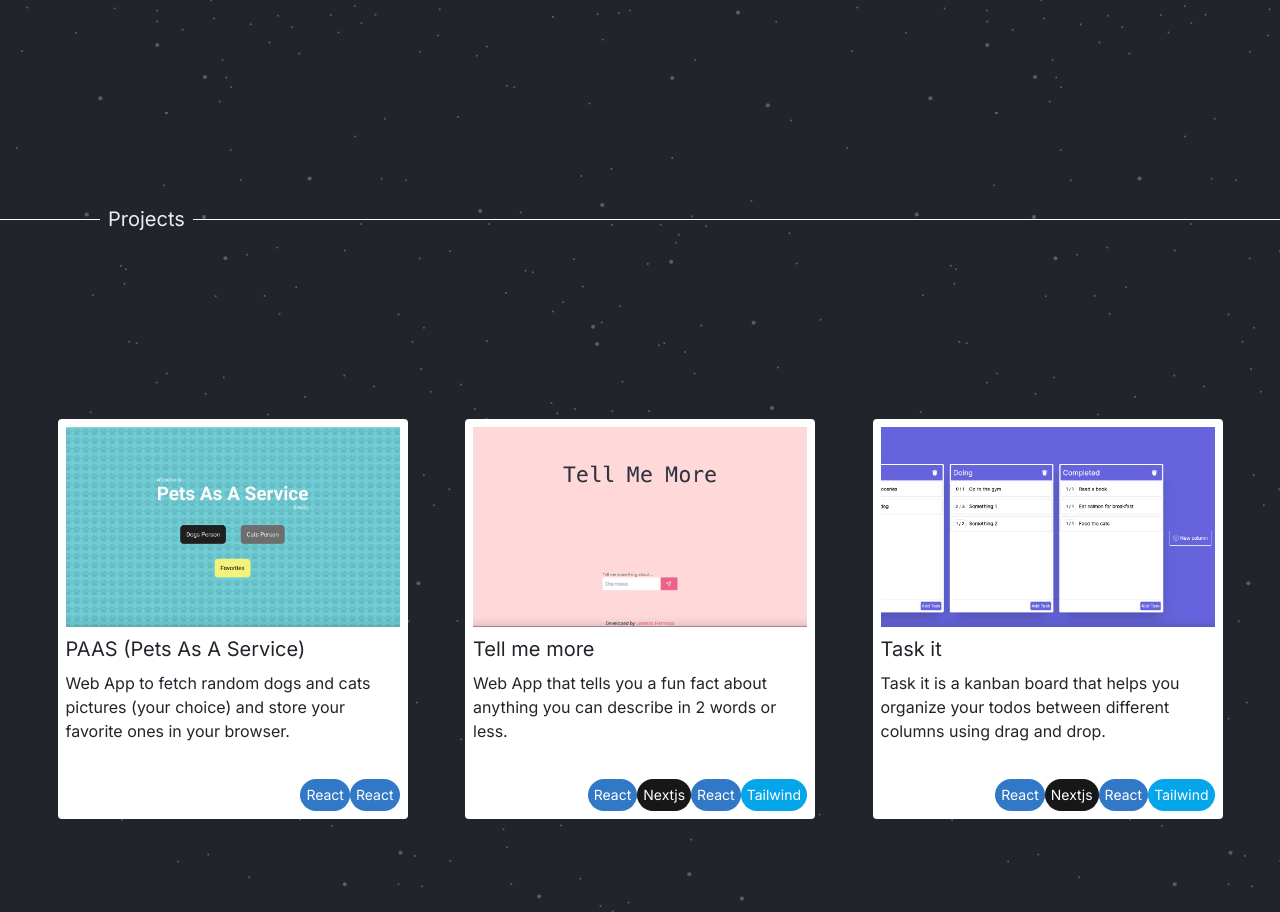
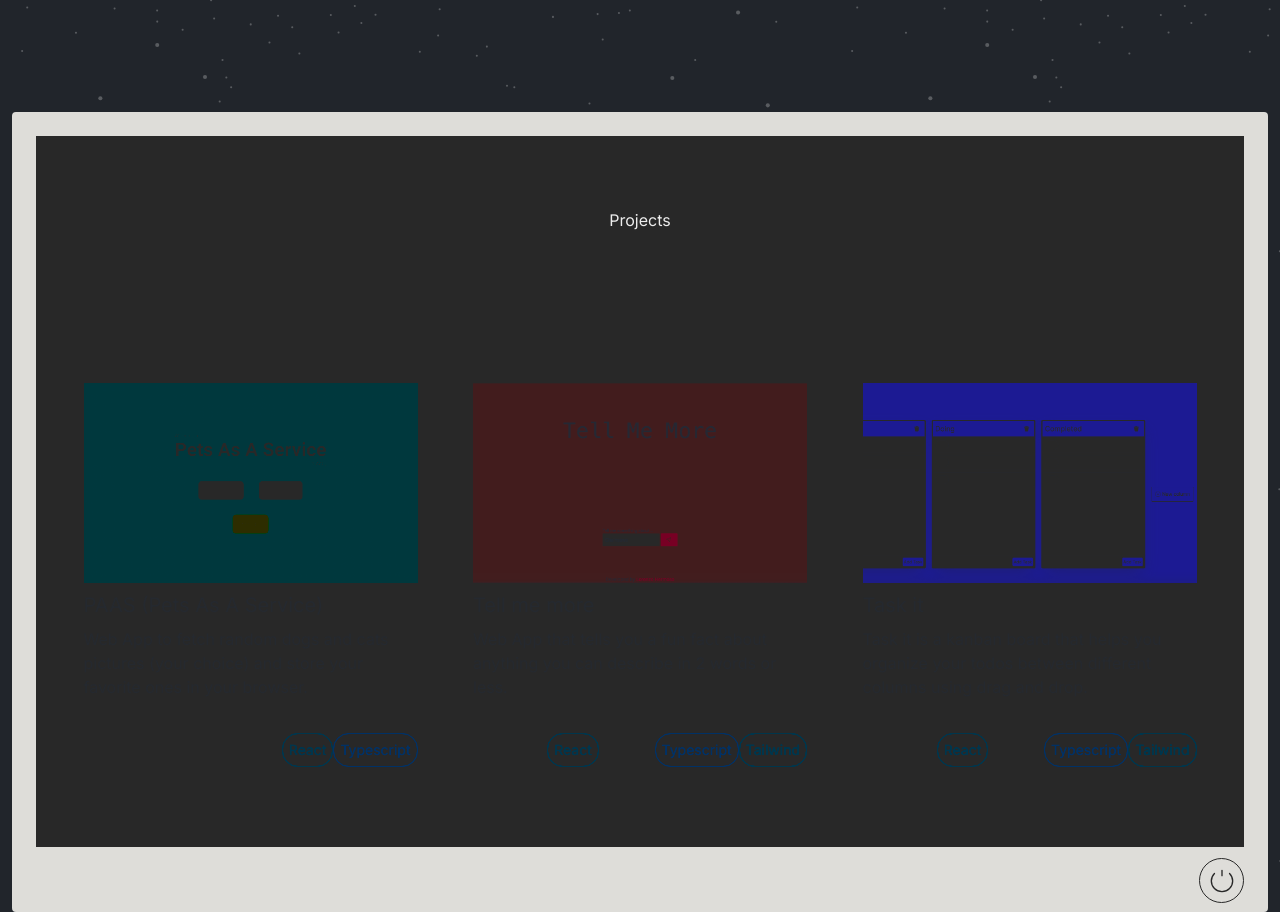
Before and after one commit to lmhmDev/my-portfolio, a Next.js app: page / in a window 1280 px wide. Shown: the part 1488-2400 px from the top of the page. Built offline with nearby package versions, Linux system fonts and the light colour scheme.

Commit message:
projects screen? idk

```diff
--- a/src/components/project-card.tsx
+++ b/src/components/project-card.tsx
@@ -9,19 +9,19 @@ interface Props {
 const ProjectCard = ({ project }: Props) => {
     return (
         <article className='flex text-background' >
-            <div className='flex h-[400px] w-[350px] flex-col justify-between rounded bg-white p-2'>
+            <div className='flex h-[400px] w-[350px] flex-col justify-between rounded-sm bg-white p-2'>
                 <div>
                     <div className='h-[200px] w-full bg-background'>
                         <img className='h-full object-cover' src={project.imgUrl} alt="" />
                     </div>
-                    <p className='text-xl my-2'>{project.name}</p>
+                    <p className='text-xl my-2'>{`${project.name}`}</p>
                     <p>{project.description}</p>
                 </div>
                 <div className='flex justify-end'>
                     {project.technologies.map(technology => {
                         const tech = technologies.find(tech => tech.name === technology)
                         if (!tech) return
-                        return <TechTag technology={tech} />
+                        return <TechTag key={tech.name} technology={tech} />
                     })}
                 </div>
             </div>
--- a/src/components/projects.tsx
+++ b/src/components/projects.tsx
@@ -3,13 +3,18 @@ import ProjectCard from './project-card';
 
 const Projects = () => {
     return (
-        <section className='flex flex-col min-h-screen w-full flex justify-around items-center'>
-            <div className='flex items-center w-full'>
-                <div className='h-[1px] w-[100px] bg-white' />
-                <p className='mx-2 text-xl'>Projects</p>
-                <div className='h-[1px] flex-grow bg-white' />
+        <section className='flex flex-col min-h-screen flex justify-around rounded items-center bg-[#282828] border mx-3 border-b-[65px] border-[24px] border-[#deddd9] relative '>
+            <div className='absolute -bottom-14 right-0 flex gap-6'>
+                <div className='w-[45px] h-[45px] rounded-full bg-[#deddd9] border border-[#282828] flex justify-center items-center'>
+                    <svg className='w-8' xmlns='http://www.w3.org/2000/svg' fill='none' viewBox='0 0 24 24'>
+                        <g stroke='#282828' strokeLinecap='round'>
+                            <path d='M6.343 6.343a8 8 0 1011.314 0M12 8V4'></path>
+                        </g>
+                    </svg>
+                </div>
             </div>
-            <div className='flex justify-evenly w-full'>
+            <p>Projects</p>
+            <div className='flex justify-evenly w-full mix-blend-color'>
                 {
                     projects.map(project => {
                         return <ProjectCard key={project.name} project={project} />
--- a/src/components/technologyTag.tsx
+++ b/src/components/technologyTag.tsx
@@ -6,12 +6,13 @@ interface Props {
 const TechTag = ({ technology }: Props) => {
 
     const style = {
-        backgroundColor: technology.color
+        borderColor: technology.color,
+        color: technology.color
     }
 
     return (
-        <div style={style} className='w-fit rounded-2xl bg-blue-400 p-1.5 flex justify-center items-center'>
-            <p className=' text-white text-sm'>{technology.name}</p>
+        <div style={style} className='w-fit border rounded-2xl p-1.5 flex justify-center items-center'>
+            <p className='text-sm'>{technology.name}</p>
         </div>
     )
 
--- a/src/utils/constants.ts
+++ b/src/utils/constants.ts
@@ -1,4 +1,4 @@
 export const ReactTech: string = 'React'
 export const NextTech = 'Nextjs'
 export const TailwindTech = 'Tailwind'
-export const TypescriptTech = 'React'
+export const TypescriptTech = 'Typescript'
```
